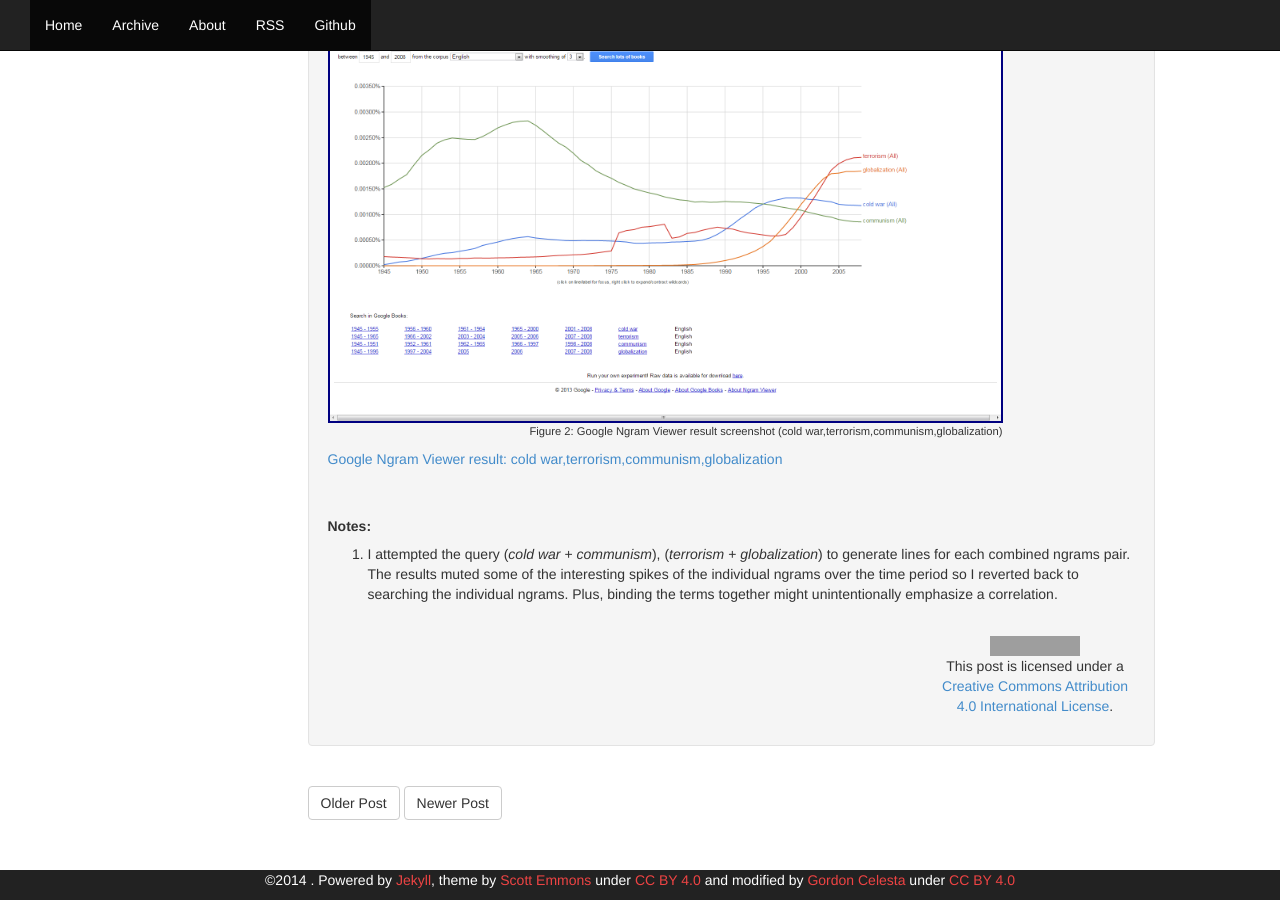
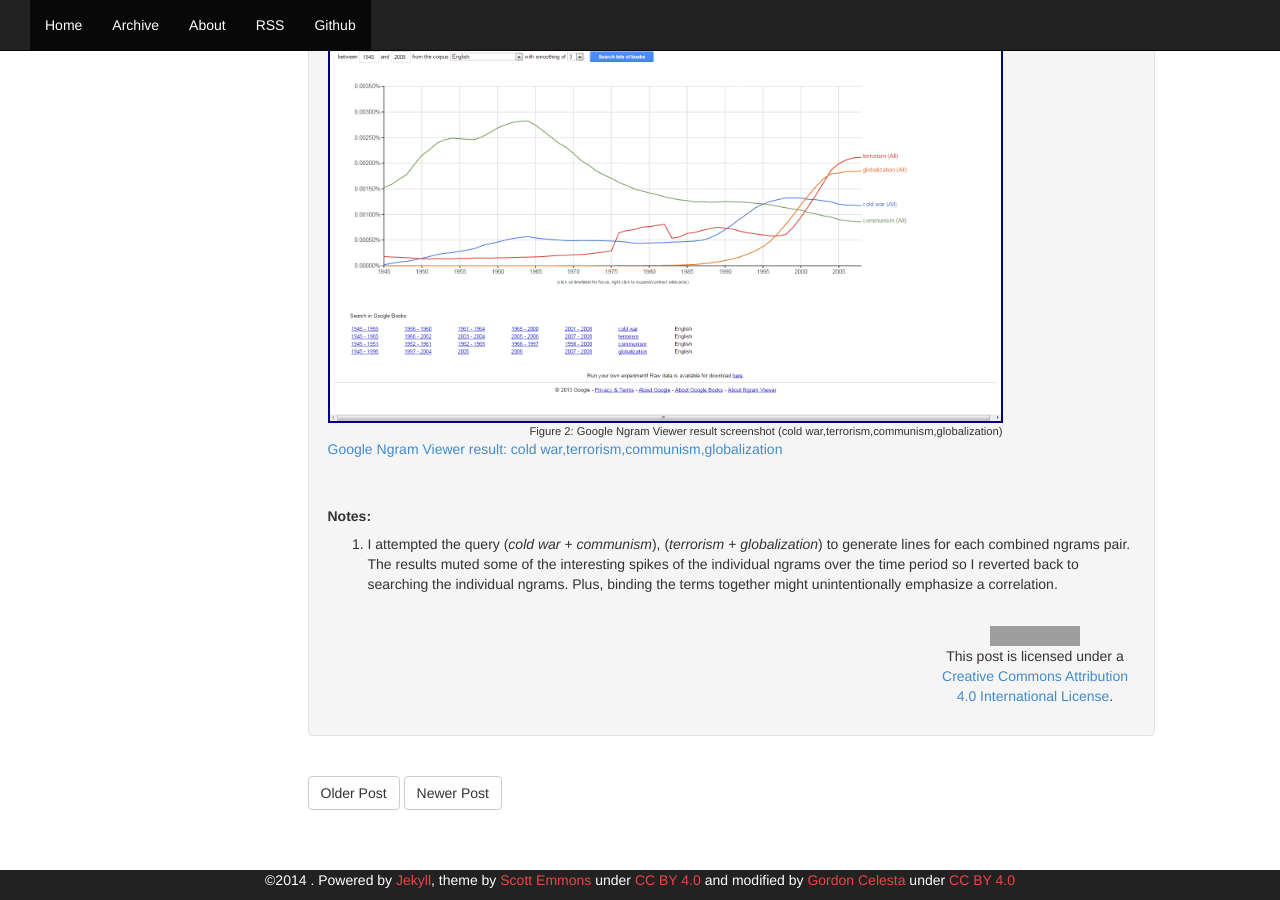
Before and after one commit to gcelesta/gcelesta.github.io, a Jekyll site: the page built from _posts/2014-10-29-log7.html, in a window 1280 px wide and 900 px high, scrolled down 520 px. Built offline with Jekyll 4.4.1, drawn with Linux system fonts in a browser that asks for light colours; Markdown is read by kramdown in place of the engine named in the settings; grey boxes are pictures that could not be loaded.

```diff
--- a/_posts/2014-10-29-log7.html
+++ b/_posts/2014-10-29-log7.html
@@ -20,7 +20,7 @@ category:   Logs
 	<figcaption>Figure 2: Google Ngram Viewer result screenshot (cold war,terrorism,communism,globalization)</figcaption>
 </figure>
 
-<p></p><a href="https://books.google.com/ngrams/graph?content=cold+war%2Cterrorism%2Ccommunism%2Cglobalization&amp;case_insensitive=on&amp;year_start=1945&amp;year_end=2008&amp;corpus=15&amp;smoothing=3&amp;share=&amp;direct_url=t4%3B%2Ccold%20war%3B%2Cc0%3B%2Cs0%3B%3BCold%20War%3B%2Cc0%3B%3Bcold%20war%3B%2Cc0%3B%3BCOLD%20WAR%3B%2Cc0%3B%3BCold%20war%3B%2Cc0%3B.t4%3B%2Cterrorism%3B%2Cc0%3B%2Cs0%3B%3Bterrorism%3B%2Cc0%3B%3BTerrorism%3B%2Cc0%3B%3BTERRORISM%3B%2Cc0%3B.t4%3B%2Ccommunism%3B%2Cc0%3B%2Cs0%3B%3BCommunism%3B%2Cc0%3B%3Bcommunism%3B%2Cc0%3B%3BCOMMUNISM%3B%2Cc0%3B.t4%3B%2Cglobalization%3B%2Cc0%3B%2Cs0%3B%3Bglobalization%3B%2Cc0%3B%3BGlobalization%3B%2Cc0%3B%3BGLOBALIZATION%3B%2Cc0" target="_blank">Google Ngram Viewer result: cold war,terrorism,communism,globalization</a></p>
+<p><a href="https://books.google.com/ngrams/graph?content=cold+war%2Cterrorism%2Ccommunism%2Cglobalization&amp;case_insensitive=on&amp;year_start=1945&amp;year_end=2008&amp;corpus=15&amp;smoothing=3&amp;share=&amp;direct_url=t4%3B%2Ccold%20war%3B%2Cc0%3B%2Cs0%3B%3BCold%20War%3B%2Cc0%3B%3Bcold%20war%3B%2Cc0%3B%3BCOLD%20WAR%3B%2Cc0%3B%3BCold%20war%3B%2Cc0%3B.t4%3B%2Cterrorism%3B%2Cc0%3B%2Cs0%3B%3Bterrorism%3B%2Cc0%3B%3BTerrorism%3B%2Cc0%3B%3BTERRORISM%3B%2Cc0%3B.t4%3B%2Ccommunism%3B%2Cc0%3B%2Cs0%3B%3BCommunism%3B%2Cc0%3B%3Bcommunism%3B%2Cc0%3B%3BCOMMUNISM%3B%2Cc0%3B.t4%3B%2Cglobalization%3B%2Cc0%3B%2Cs0%3B%3Bglobalization%3B%2Cc0%3B%3BGlobalization%3B%2Cc0%3B%3BGLOBALIZATION%3B%2Cc0" target="_blank">Google Ngram Viewer result: cold war,terrorism,communism,globalization</a></p>
 
 <h4 class="notes">Notes:</h4>
 <ol id="notes">
```
